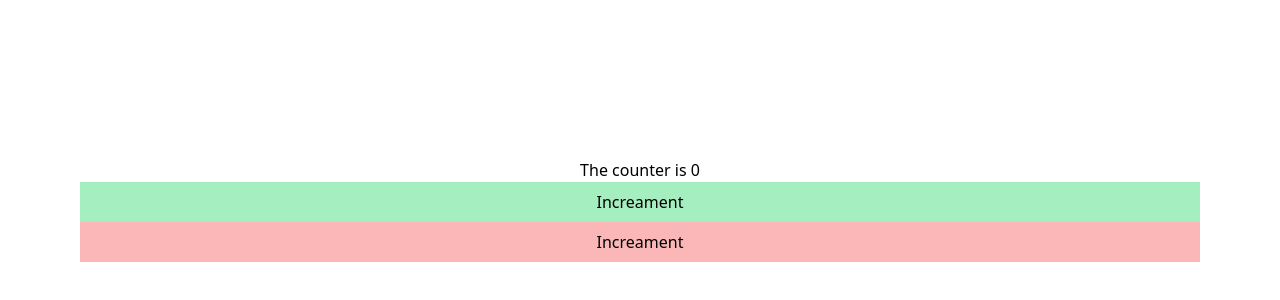
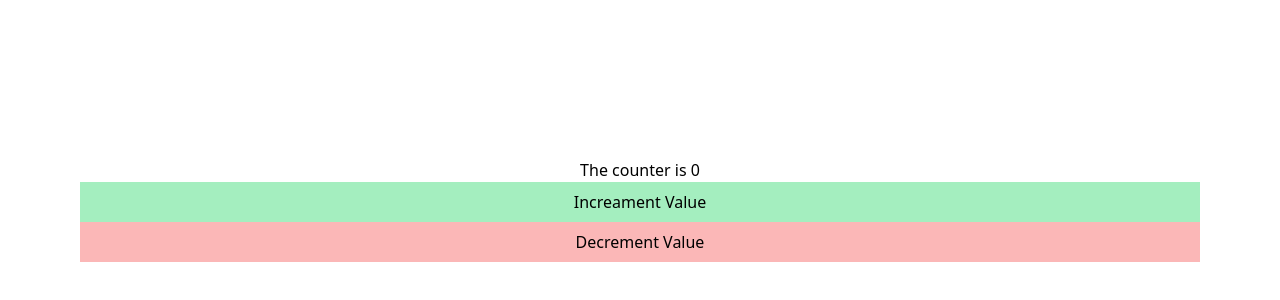
Before and after one commit to farabi1/hospital-and-groceries, a Next.js app: page / in a window 1280 px wide. Shown: the part 190-490 px from the top of the page. Built offline with nearby package versions, Linux system fonts and the light colour scheme.

Commit message:
Button Spelling Correction

```diff
--- a/pages/index.tsx
+++ b/pages/index.tsx
@@ -18,8 +18,8 @@ const Home: NextPage = () => {
 
       <main className="flex w-full flex-1 flex-col items-center justify-center px-20 text-center">
         <h1>The counter is {count}</h1>
-        <button onClick={() => dispatch(increment())} className='w-full h-10 bg-green-400/50'>Increament</button>
-        <button onClick={() => dispatch(decrement())} className='w-full h-10 bg-red-400/50'>Increament</button>
+        <button onClick={() => dispatch(increment())} className='w-full h-10 bg-green-400/50'>Increament Value</button>
+        <button onClick={() => dispatch(decrement())} className='w-full h-10 bg-red-400/50'>Decrement Value</button>
       </main>
 
     </div>
```
